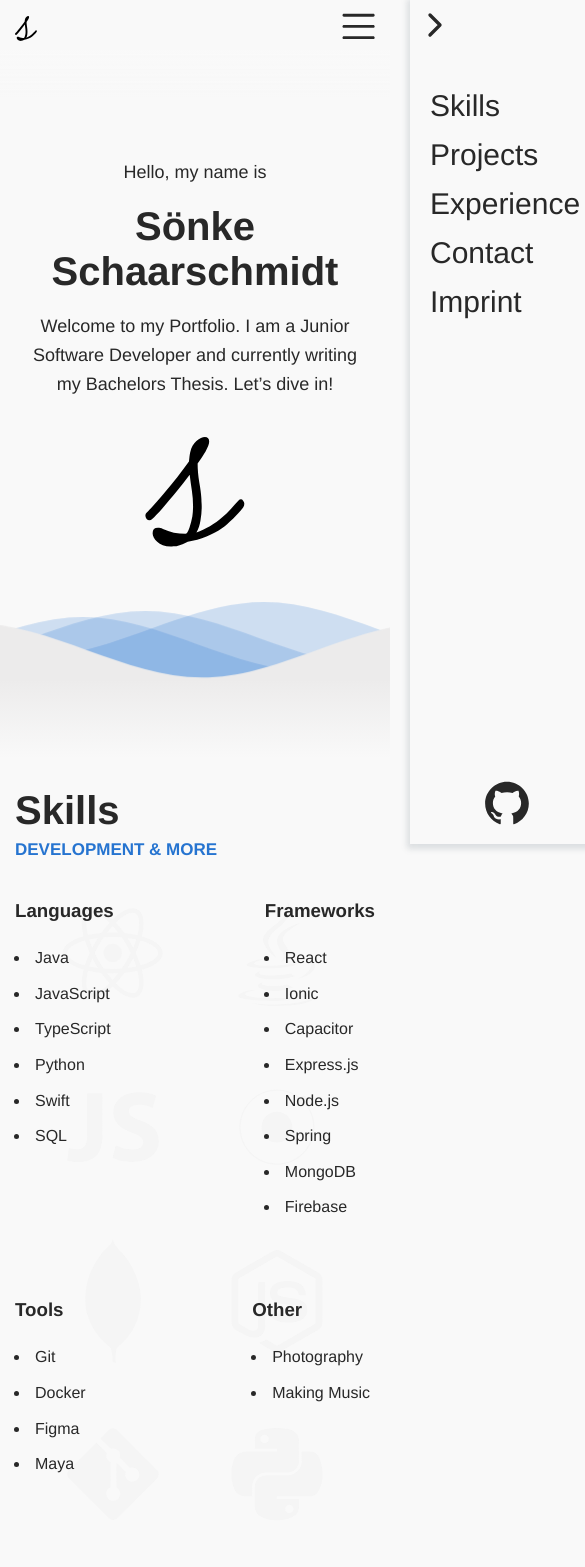
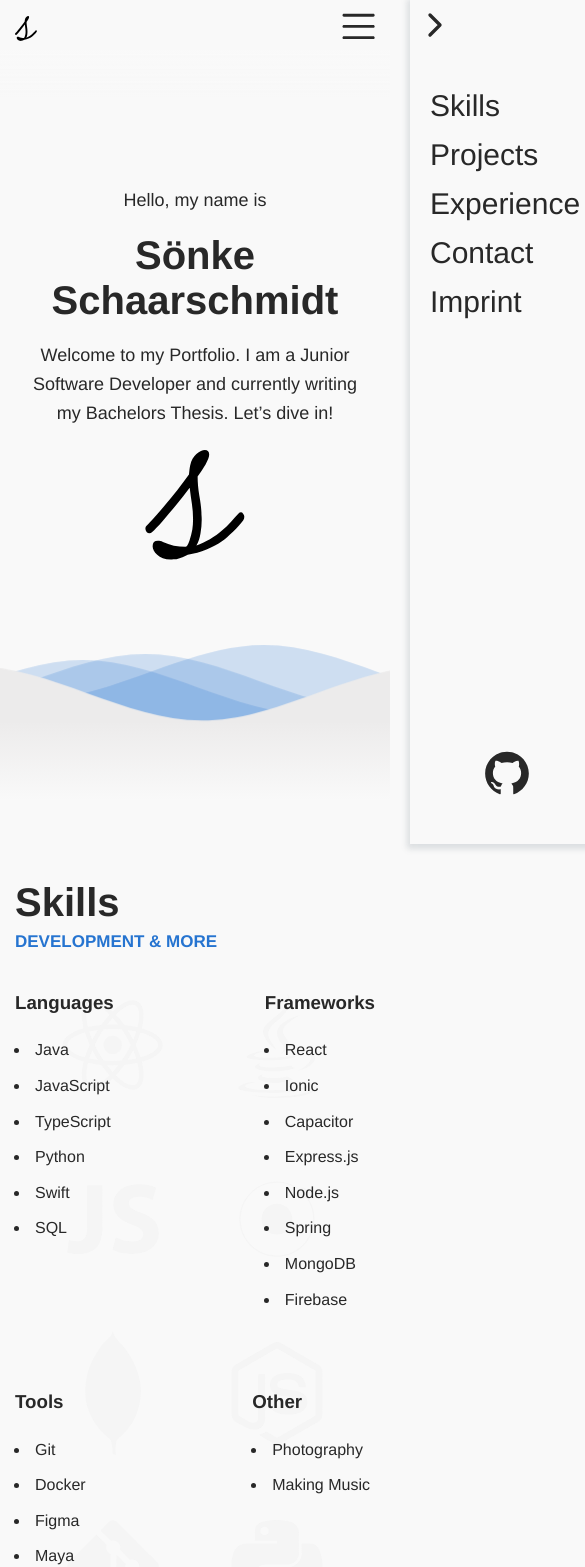
Before and after one commit to sonkeks/Portfolio, a React (Create React App) app: page / in a window 390 px wide. Shown: the top 1567 px of the page, 585 px wide, since content can reach past the window. Built offline with nearby package versions, Linux system fonts and the light colour scheme.

Commit message:
fix mobile bugs

```diff
--- a/src/newComponents/Header.module.css
+++ b/src/newComponents/Header.module.css
@@ -1,5 +1,6 @@
 .header {
-    height: 65vh;
+    --dynamic-height: 65dvh;
+    height: var(--dynamic-height, 65vh);
     display: flex;
     gap: 45px;
     justify-content: center;
@@ -39,11 +40,10 @@
     }
 
     .header {
-        height: 60vh;
         margin: 0 15px 0 15px;
         flex-direction: column;
         text-align: center;
-        gap: 20px;
+        gap: 5px;
     }
 
     .infoBox {
--- a/src/newComponents/Projects.module.css
+++ b/src/newComponents/Projects.module.css
@@ -238,7 +238,7 @@ a:hover {
     .projectCardGrid {
         padding: 8px 8px 25px;
         flex-wrap: nowrap;
-        overflow-block: scroll;
+        overflow-y: scroll;
         justify-content: start;
         -ms-overflow-style: none;
         scrollbar-width: none;
--- a/src/newComponents/SideMenu/SideMenu.module.css
+++ b/src/newComponents/SideMenu/SideMenu.module.css
@@ -23,7 +23,7 @@
 }
 
 .items {
-    height: calc(100% - 90px);
+    height: calc(100% - 120px);
     margin-top: 30px;
     display: flex;
     flex-direction: column;
--- a/src/newComponents/Skills.module.css
+++ b/src/newComponents/Skills.module.css
@@ -1,5 +1,5 @@
 .container {
-    margin-top: 30px;
+    margin-top: 80px;
     position: relative;
 }
 
--- a/src/newComponents/Waves.module.css
+++ b/src/newComponents/Waves.module.css
@@ -3,7 +3,8 @@
 .waves {
     position:relative;
     width: 100%;
-    height:30vh;
+    --dynamic-height: 40dvh;
+    height: var(--dynamic-height, 40vh);
     margin-bottom:-7px; /*Fix for safari gap*/
     min-height:100px;
     max-height:150px;
@@ -52,7 +53,8 @@
 /*Shrinking for mobile*/
 @media (max-width: 768px) {
     .waves {
-        height:10vh;
+        --dynamic-height: 10dvh;
+        height: var(--dynamic-height, 10vh);
         min-height:40px;
     }
 }
--- a/src/newComponents/WorkItem/WorkItem.module.css
+++ b/src/newComponents/WorkItem/WorkItem.module.css
@@ -3,12 +3,20 @@
 }
 
 .workItem {
-    padding: 10px;
+    padding: 15px;
     display: grid;
     grid-template-columns: auto 1fr 30%;
     align-items: center;
     font-weight: bold;
     gap: 10px;
+}
+
+.workItem::-webkit-details-marker, .workItem::marker {
+    display: none;
+}
+
+summary {
+    list-style: none;
 }
 
 .workItem:hover {
@@ -39,7 +47,7 @@
 .workContent {
     padding-left: 50px;
     font-weight: normal;
-    padding-bottom: 10px;
+    padding-bottom: 15px;
 }
 
 .workContent ul {
@@ -49,7 +57,7 @@
 
 .workContent li {
     font-size: 14px;
-    padding: 5px;
+    padding: 5px 15px 5px 5px;
 }
 
 .workOpen {
```
Also changed, not shown: 1 other file (tests, documents, lock files or other folders).
